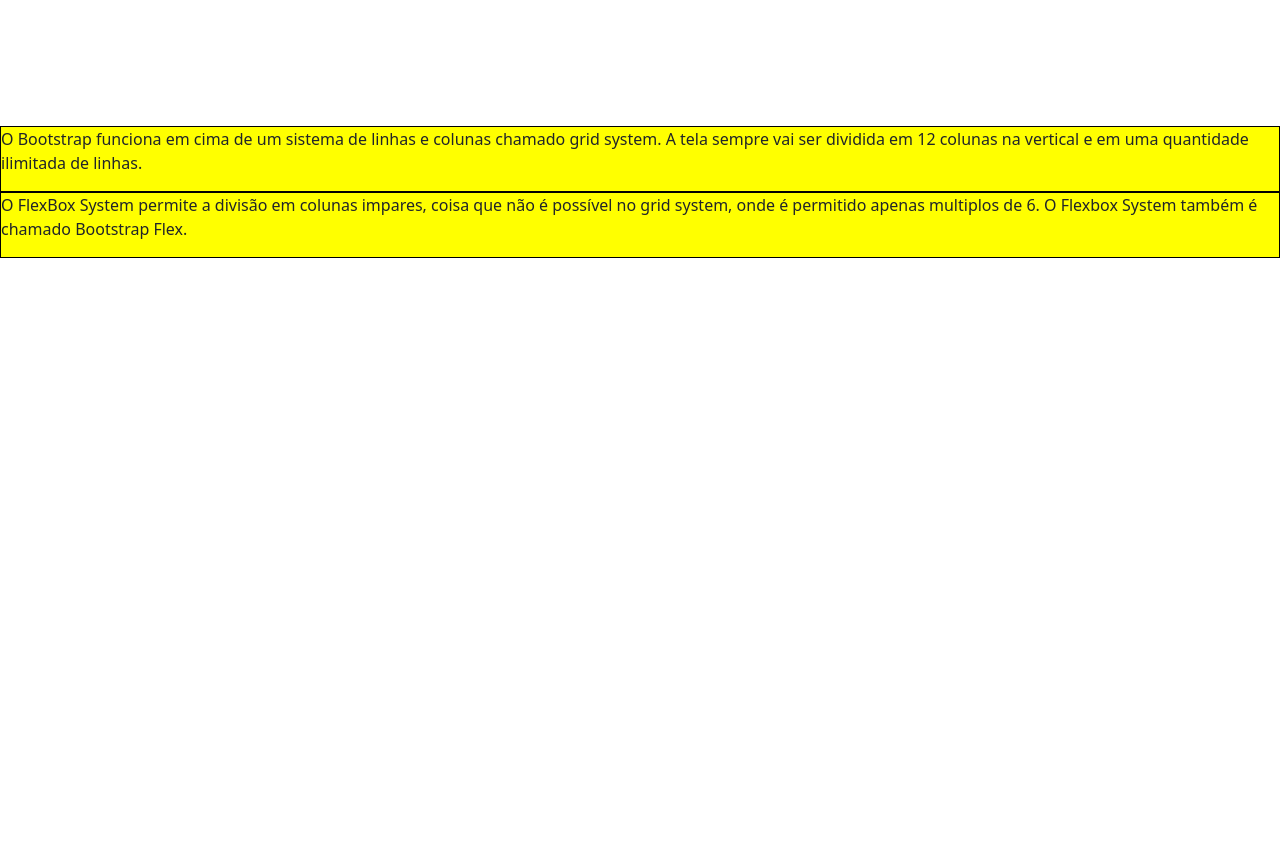
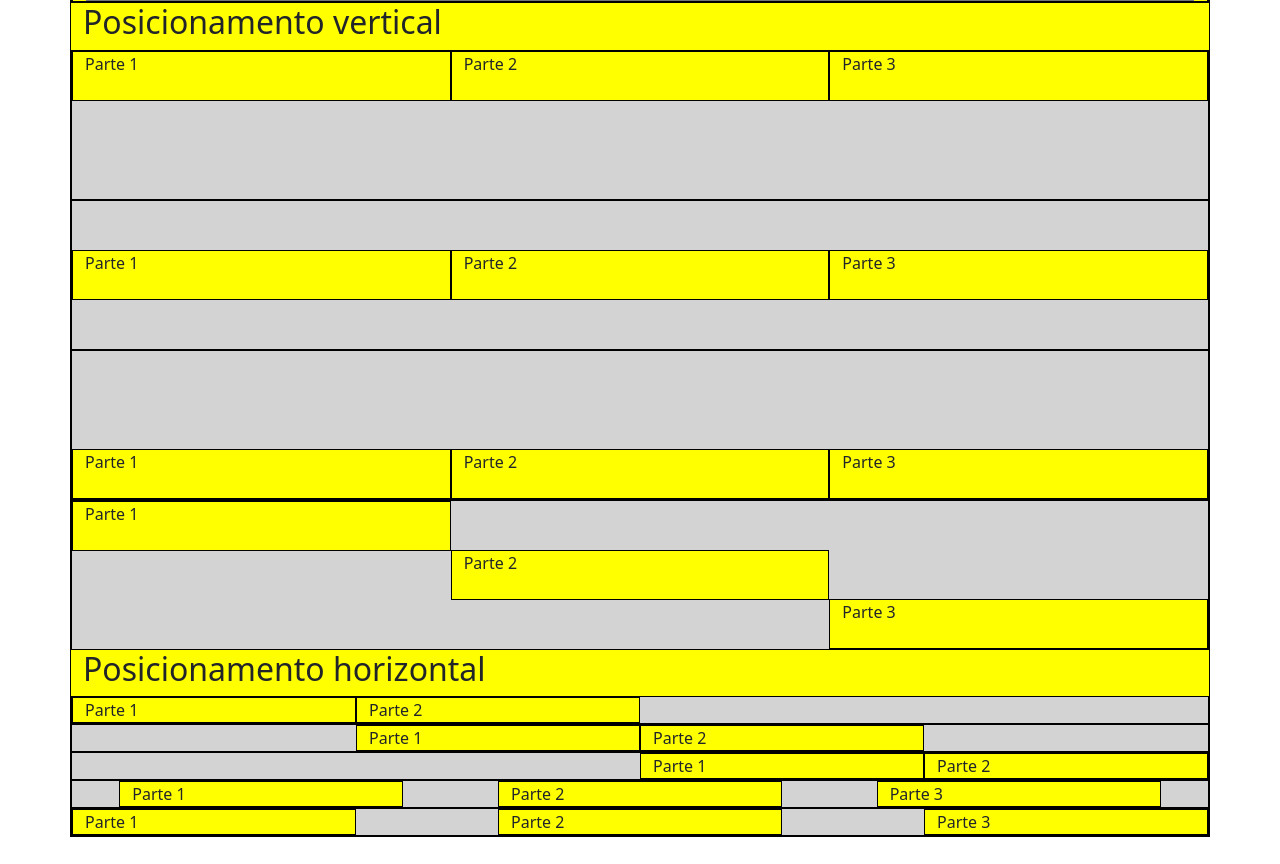
Before and after one commit to natspindola/Bootstrap-4---Fundamentos, a plain HTML site: page index.html in a window 1280 px wide. Shown: the part 256-1120 px from the top of the page. Before the commit the page ends 800 px from the top, so only its background shows below. Drawn offline with nearby package versions, Linux system fonts and the light colour scheme.

Commit message:
Helpers CSS alinhamento

```diff
--- a/index.html
+++ b/index.html
@@ -6,11 +6,24 @@
     <link href="https://cdn.jsdelivr.net/npm/bootstrap@5.1.3/dist/css/bootstrap.min.css" rel="stylesheet"
         integrity="sha384-1BmE4kWBq78iYhFldvKuhfTAU6auU8tT94WrHftjDbrCEXSU1oBoqyl2QvZ6jIW3" crossorigin="anonymous">
     <meta charset="utf-8">
-    <meta name="viewport" content="width=device-width;initial-scale=1;shrink-to-fit=no">
+    <meta name="viewport" content="width=device-width,initial-scale=1,shrink-to-fit=no">
     <style>
         .destaque {
             background-color: yellow;
             border: solid 1px black;
+        }
+
+        .linha-maior {
+            height: 150px;
+            background-color: lightgrey;
+        }
+
+        .coluna-normal {
+            height: 50px;
+        }
+
+        .linha-clara {
+            background-color:lightgrey
         }
     </style>
 </head>
@@ -19,9 +32,10 @@
     <div class="container destaque">
         <p>Bem-vindo ao curso de Bootstrap - Fundamentos</p>
     </div> <!-- conteiner original, que possui margens obrigatórias -->
-
-
+    <br />
+    </div>
     <div class="container destaque">
+        <h2>Grid System</h2>
         <div class="row destaque">
             <div class="col destaque">
                 Parte 1
@@ -87,12 +101,109 @@
                 <input type="text" style="width: 100%;">
             </div>
         </div>
+
+        <h2>Posicionamento vertical</h2>
+        <div class="row destaque linha-maior align-items-start">
+            <div class="col destaque coluna-normal">
+                Parte 1
+            </div>
+            <div class="col destaque coluna-normal">
+                Parte 2
+            </div>
+            <div class="col destaque coluna-normal">
+                Parte 3
+            </div>
         </div>
 
-    <br />
-    <br />
-    <br />
-    <br />
+        <div class="row destaque linha-maior align-items-center">
+            <div class="col destaque coluna-normal">
+                Parte 1
+            </div>
+            <div class="col destaque coluna-normal">
+                Parte 2
+            </div>
+            <div class="col destaque coluna-normal">
+                Parte 3
+            </div>
+        </div>
+
+        <div class="row destaque linha-maior align-items-end">
+            <div class="col destaque coluna-normal">
+                Parte 1
+            </div>
+            <div class="col destaque coluna-normal">
+                Parte 2
+            </div>
+            <div class="col destaque coluna-normal">
+                Parte 3
+            </div>
+        </div>
+
+        <div class="row destaque linha-maior">
+            <div class="col destaque coluna-normal align-self-start">
+                Parte 1
+            </div>
+            <div class="col destaque coluna-normal align-self-center">
+                Parte 2
+            </div>
+            <div class="col destaque coluna-normal align-self-end">
+                Parte 3
+            </div>
+        </div>
+
+        <h2>Posicionamento horizontal</h2>
+        <div class="row destaque justify-content-start linha-clara">
+            <div class="col-3 destaque">
+                Parte 1
+            </div>
+            <div class="col-3 destaque">
+                Parte 2
+            </div>
+        </div>
+
+        <div class="row destaque justify-content-center linha-clara">
+            <div class="col-3 destaque">
+                Parte 1
+            </div>
+            <div class="col-3 destaque">
+                Parte 2
+            </div>
+        </div>
+
+        <div class="row destaque justify-content-end linha-clara">
+            <div class="col-3 destaque">
+                Parte 1
+            </div>
+            <div class="col-3 destaque">
+                Parte 2
+            </div>
+        </div>
+
+        <div class="row destaque justify-content-around linha-clara">
+            <div class="col-3 destaque">
+                Parte 1
+            </div>
+            <div class="col-3 destaque">
+                Parte 2
+            </div>
+            <div class="col-3 destaque">
+                Parte 3
+            </div>
+        </div>
+
+        <div class="row destaque justify-content-between linha-clara">
+            <div class="col-3 destaque">
+                Parte 1
+            </div>
+            <div class="col-3 destaque">
+                Parte 2
+            </div>
+            <div class="col-3 destaque">
+                Parte 3
+            </div>
+        </div>
+    </div>
+
         <br />
         <br />
         <br />
@@ -108,6 +219,7 @@
                 onde é permitido apenas multiplos de 6. O Flexbox System também é chamado Bootstrap Flex.
             </p>
         </div>
+        <br />
 
         <script src="https://cdn.jsdelivr.net/npm/@popperjs/core@2.10.2/dist/umd/popper.min.js"
             integrity="sha384-7+zCNj/IqJ95wo16oMtfsKbZ9ccEh31eOz1HGyDuCQ6wgnyJNSYdrPa03rtR1zdB"
```
Lines whose indentation alone changed are shown as unchanged.
